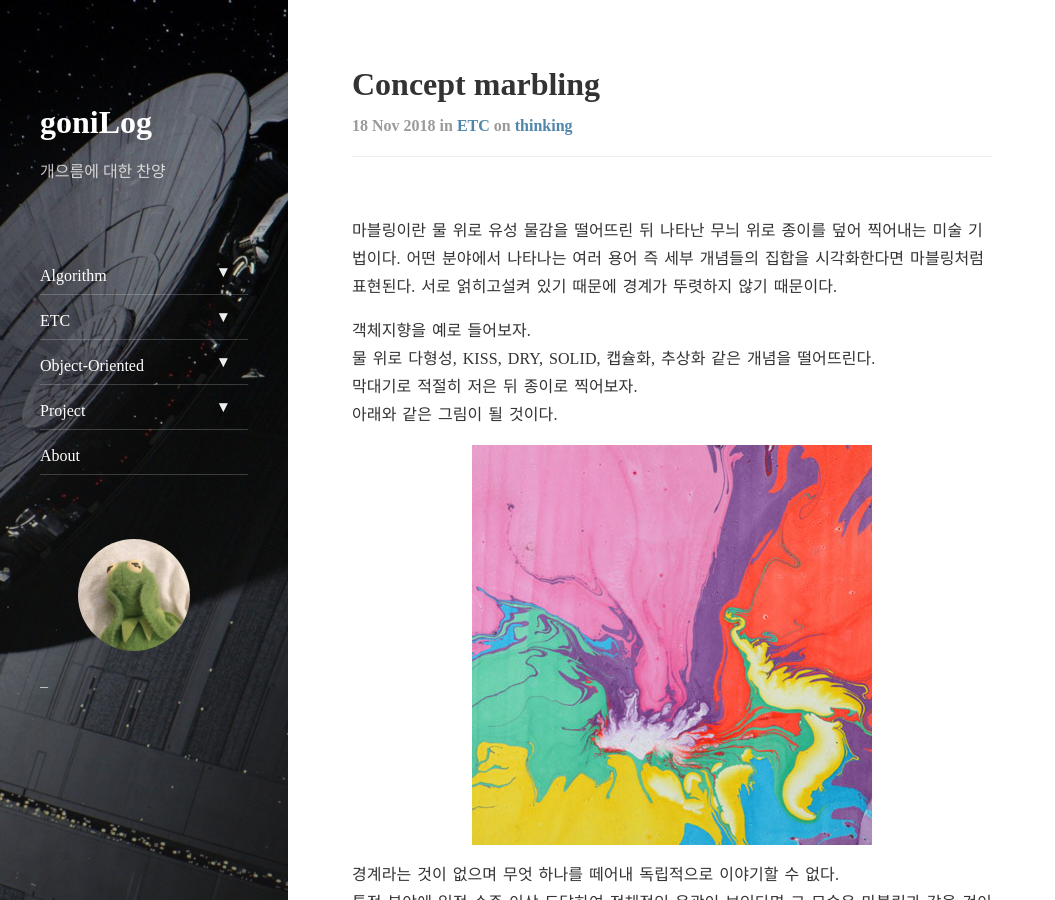
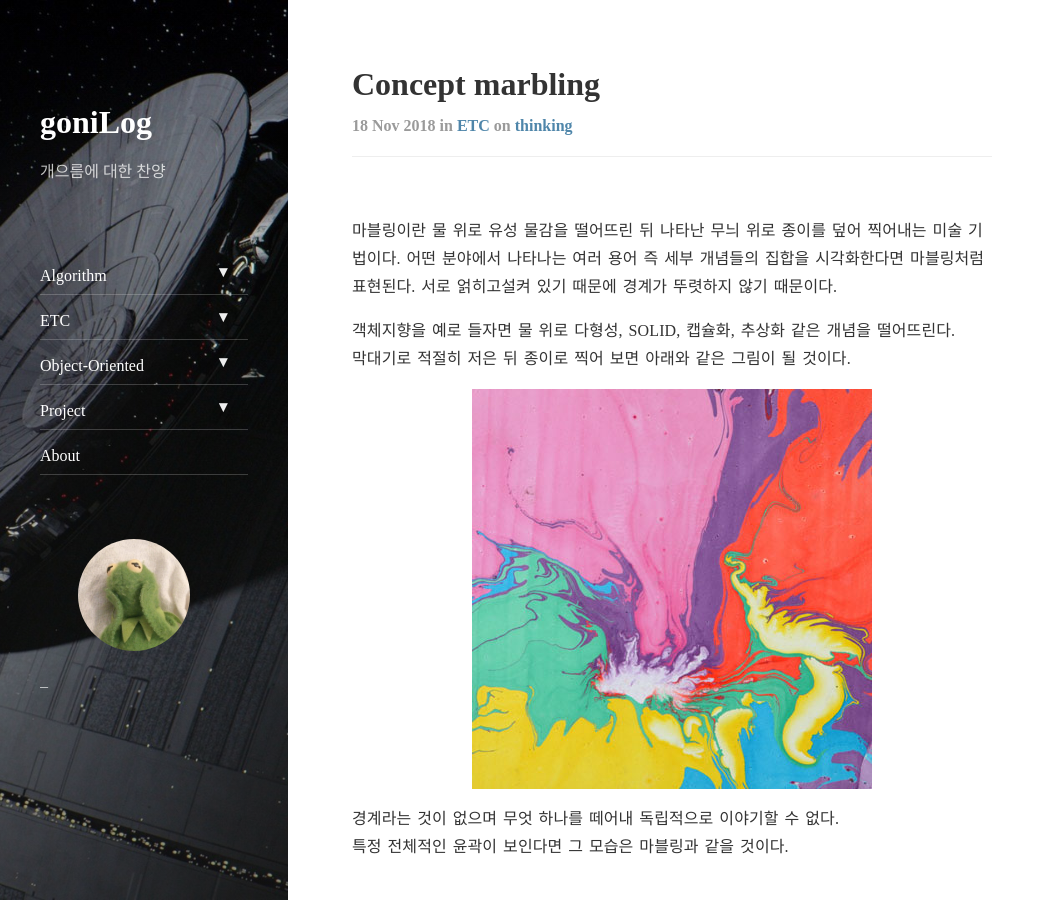
Before and after one commit to gonini/gonini.github.io, a Jekyll site: the page built from _posts/2018-11-18-concept-marbling.md, in a window 1280 px wide and 900 px high. Shown: the whole window, without its empty margins (0-1055 px from the left). Built offline with Jekyll 4.4.1, drawn with Linux system fonts in a browser that asks for light colours; nearby versions of some CDN libraries; comment, search, counter and statistics services are not loaded; some of the changed text lies outside the part shown.

Commit message:
Update 2018-11-18-concept-marbling.md

```diff
--- a/_posts/2018-11-18-concept-marbling.md
+++ b/_posts/2018-11-18-concept-marbling.md
@@ -9,12 +9,10 @@ comments: true
 
 마블링이란 물 위로 유성 물감을 떨어뜨린 뒤 나타난 무늬 위로 종이를 덮어 찍어내는 미술 기법이다. 어떤 분야에서 나타나는 여러 용어 즉 세부 개념들의 집합을 시각화한다면 마블링처럼 표현된다. 서로 얽히고설켜 있기 때문에 경계가 뚜렷하지 않기 때문이다.
 
-객체지향을 예로 들어보자.
-물 위로 다형성, KISS, DRY, SOLID, 캡슐화, 추상화 같은 개념을 떨어뜨린다.
-막대기로 적절히 저은 뒤 종이로 찍어보자.
-아래와 같은 그림이 될 것이다.
+객체지향을 예로 들자면 물 위로 다형성, SOLID, 캡슐화, 추상화 같은 개념을 떨어뜨린다.
+막대기로 적절히 저은 뒤 종이로 찍어 보면 아래와 같은 그림이 될 것이다.
 
 ![](/assets/img/concept_marbling.jpg)
 
 경계라는 것이 없으며 무엇 하나를 떼어내 독립적으로 이야기할 수 없다.
-특정 분야에 일정 수준 이상 도달하여 전체적인 윤곽이 보인다면 그 모습은 마블링과 같을 것이다.
+특정 전체적인 윤곽이 보인다면 그 모습은 마블링과 같을 것이다.
```
